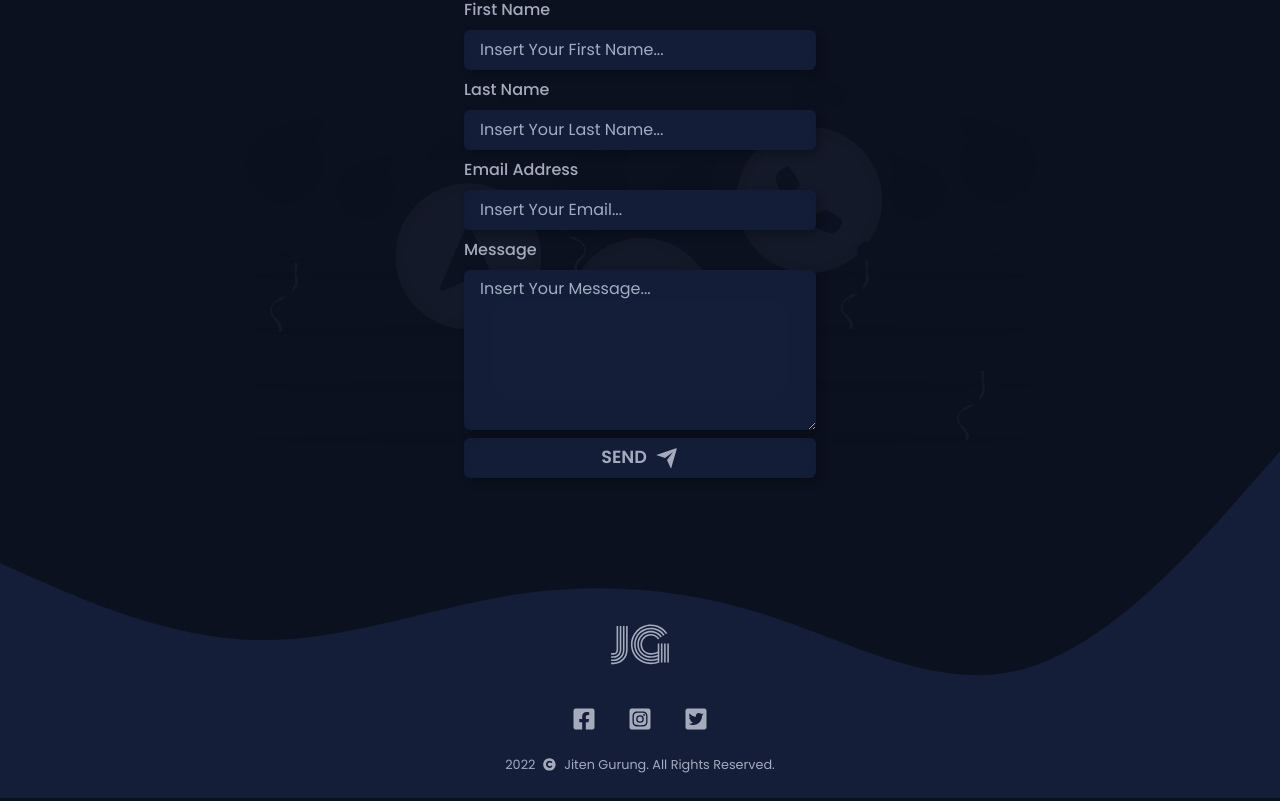
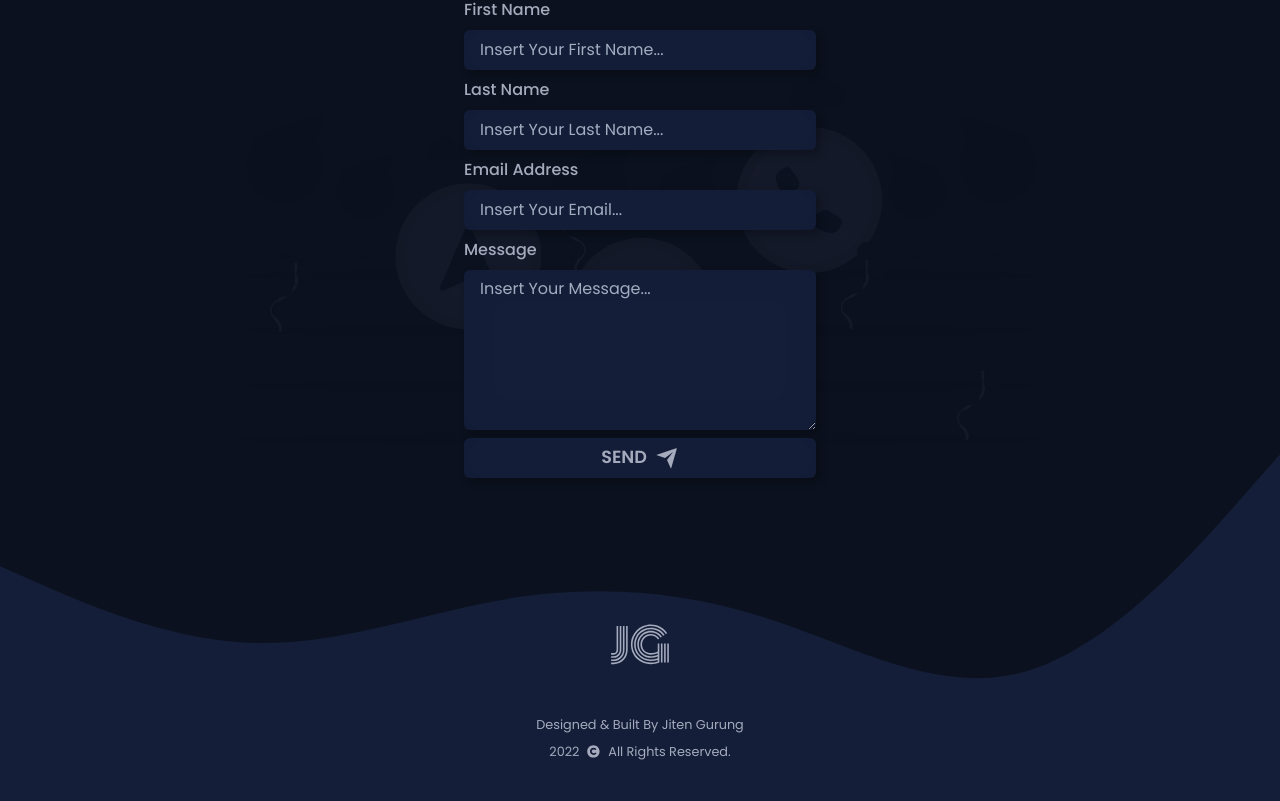
Before and after one commit to zeetaengrg/portfolio, a Next.js app: page / in a window 1280 px wide. Shown: the part 4602-5403 px from the top of the page. Built offline with nearby package versions, Linux system fonts and the light colour scheme.

Commit message:
feat: markup for footer components modified

```diff
--- a/components/templates/Footer/Footer.jsx
+++ b/components/templates/Footer/Footer.jsx
@@ -1,31 +1,35 @@
-import { Center, Flex, Image, Box } from "@chakra-ui/react";
+import { Center, Flex, Image, Box, Text } from "@chakra-ui/react";
 import { FaCopyright } from "react-icons/fa";
-import { SocialIconLinks } from "@components/elements";
 import { boxStyle, imgTag, imageStyle } from "./FooterStyles";
 
 const Footer = () => {
+  const today = new Date();
+
   return (
     <Box sx={boxStyle}>
       <Image src="/images/wave.svg" alt="waves" sx={imgTag} />
-      <Flex justifyContent="center" direction="column" position="relative">
+      <Flex
+        justifyContent="center"
+        direction="column"
+        position="relative"
+        gap="1rem"
+      >
         <Center>
           <Image src="/images/logo.svg" alt="Logo" sx={imageStyle} />
         </Center>
-        <Flex
-          m={{ base: "1rem 0", md: "0.5rem 0" }}
-          gap="2rem"
-          justifyContent="center"
-        >
-          <SocialIconLinks />
-        </Flex>
-        <Box
-          fontSize="0.8rem"
-          mt={{ base: "0.5rem", md: "1rem" }}
-          mb={{ base: "1rem", md: "1.5rem" }}
-        >
-          <Flex justifyContent="center" alignItems="center">
-            2022 <FaCopyright style={{ margin: "0 0.5rem" }} />
-            Jiten Gurung. All Rights Reserved.
+        <Box fontSize="0.8rem" mb={{ base: "1rem", md: "2.5rem" }}>
+          <Flex
+            justifyContent="center"
+            alignItems="center"
+            direction="column"
+            gap="0.5rem"
+          >
+            <Text>Designed & Built By Jiten Gurung</Text>
+            <Flex alignItems="center">
+              {today.getFullYear()}{" "}
+              <FaCopyright style={{ margin: "0 0.5rem" }} />
+              All Rights Reserved.
+            </Flex>
           </Flex>
         </Box>
       </Flex>
```
